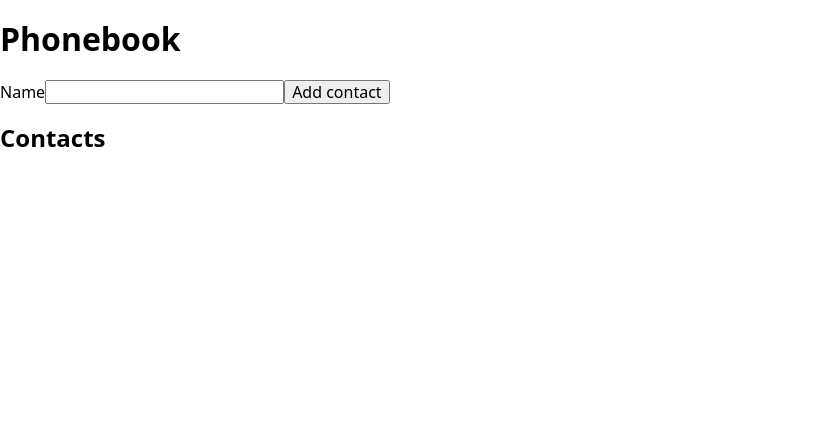
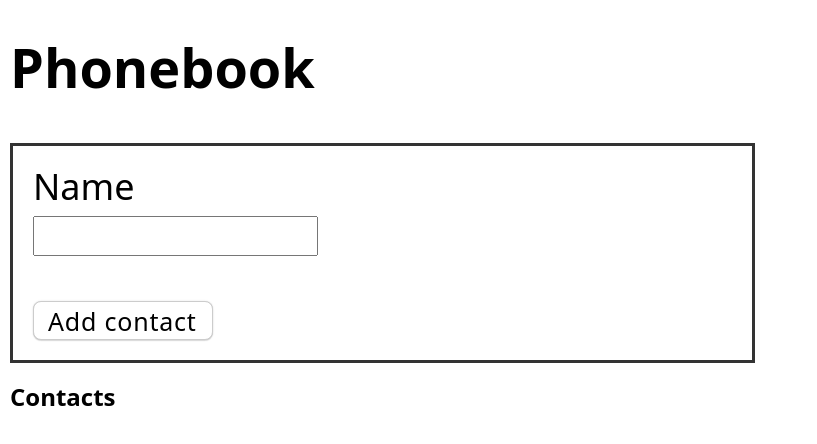
Before and after one commit to itstoreall/goit-react-hw-02-phonebook, a React (Create React App) app: page / in a window 1280 px wide. Shown: the top 444 px of the page, without its empty margins (0-817 px from the left). Built offline with nearby package versions, Linux system fonts and the light colour scheme.

Commit message:
adds form styles

```diff
--- a/src/App.js
+++ b/src/App.js
@@ -1,6 +1,7 @@
 import React, { useState } from 'react';
 import Form from './components/PhonebookForm';
 import ContactList from './components/ContactList';
+import { wrapper, title } from './App.module.scss';
 
 // const state = {
 //   contacts: [],
@@ -17,8 +18,8 @@ const App = () => {
   };
 
   return (
-    <div>
-      <h1>Phonebook</h1>
+    <div className={wrapper}>
+      <h1 className={title}>Phonebook</h1>
       <Form
         // className={}
         name={name}
--- /dev/null
+++ b/src/App.module.scss
@@ -0,0 +1,8 @@
+.wrapper {
+  padding-left: 10px;
+
+  .title {
+    font-size: 54px;
+    margin-bottom: 45px;
+  }
+}
--- a/src/components/PhonebookForm/Form.jsx
+++ b/src/components/PhonebookForm/Form.jsx
@@ -1,6 +1,7 @@
 import React from 'react';
 // import FormInput from './FormInput';
 import { v4 as uuidv4 } from 'uuid';
+import { form, label, input, button } from './Form.module.scss';
 
 const Form = ({ name, contacts, setContacts, setName, onSubmit }) => {
   // Записывает значение инпута в стейт
@@ -19,12 +20,17 @@ const Form = ({ name, contacts, setContacts, setName, onSubmit }) => {
   };
 
   return (
-    <form>
-      <label>
+    <form className={form}>
+      <label className={label}>
         Name
-        <input type="text" value={name} onChange={handleInputChange} />
+        <input
+          className={input}
+          type="text"
+          value={name}
+          onChange={handleInputChange}
+        />
       </label>
-      <button tupe="submit" onClick={handleAddContact}>
+      <button className={button} tupe="submit" onClick={handleAddContact}>
         Add contact
       </button>
     </form>
--- /dev/null
+++ b/src/components/PhonebookForm/Form.module.scss
@@ -0,0 +1,40 @@
+.form {
+  // display: inline-flex;
+  // flex-direction: column;
+  padding: 20px;
+  width: 100%;
+  max-width: 745px;
+  border: 3px solid #333;
+
+  .label {
+    position: relative;
+    display: block;
+    margin-bottom: 45px;
+    height: 90px;
+    font-size: 36px;
+
+    .input {
+      position: absolute;
+      left: 0;
+      bottom: 0;
+      padding-top: 5px;
+      padding-bottom: 3px;
+      width: 285px;
+      font-size: 25px;
+      letter-spacing: 0.8px;
+    }
+  }
+
+  .button {
+    padding: 5px 15px 3px 14px;
+    // max-width: 165px;
+    font-size: 25px;
+    letter-spacing: 0.8px;
+    border: 1px solid #ccc;
+    border-radius: 8px;
+    cursor: pointer;
+    background-color: #fff;
+    box-shadow: 0px 0px 1px rgba(0, 0, 0, 0.12), 0px 0px 3px rgba(0, 0, 0, 0.06),
+      0px 1px 1px rgba(0, 0, 0, 0.12);
+  }
+}
```
Also changed, not shown: src/components/ContactList/Contacts.module.css (added).
